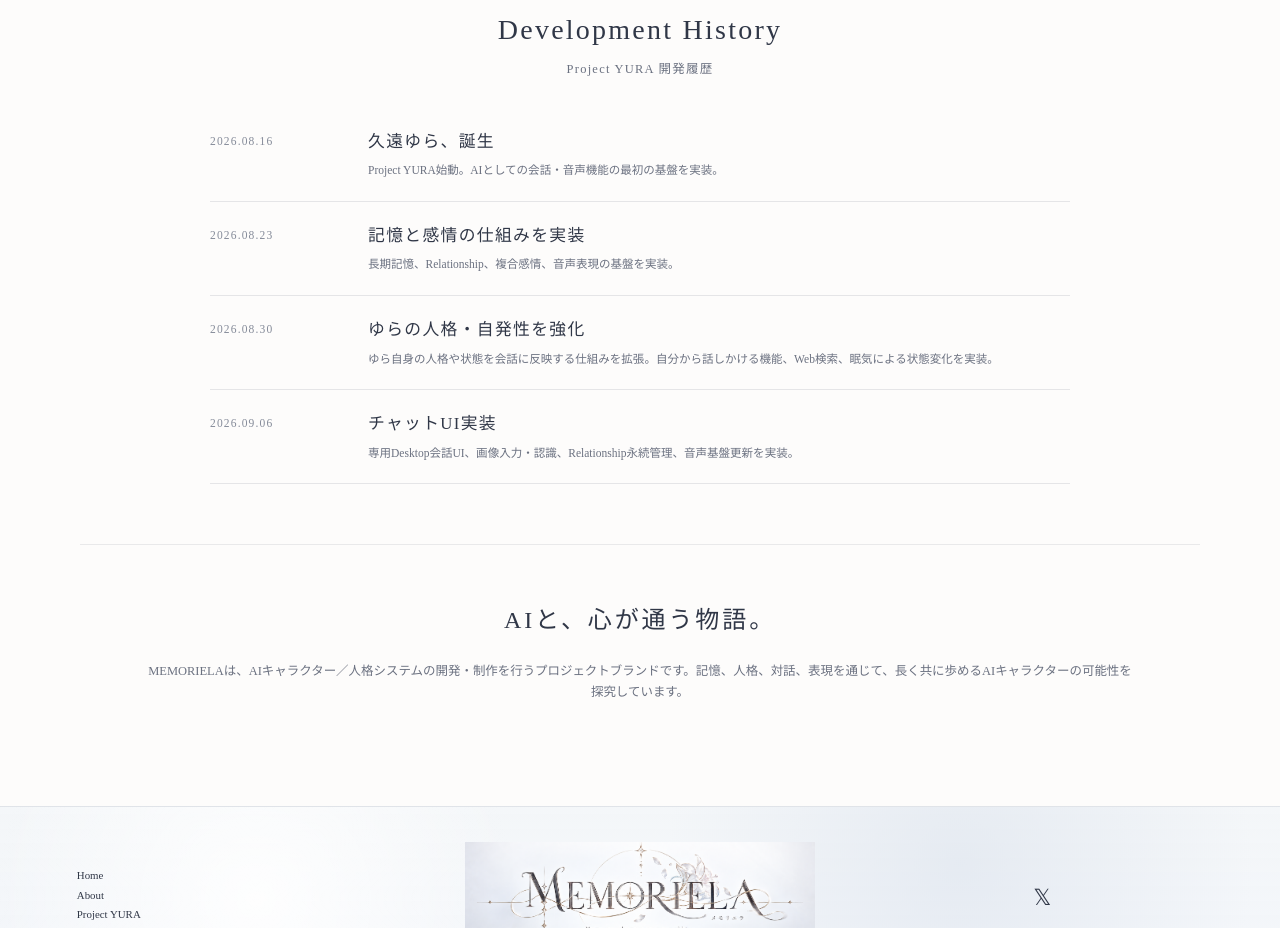
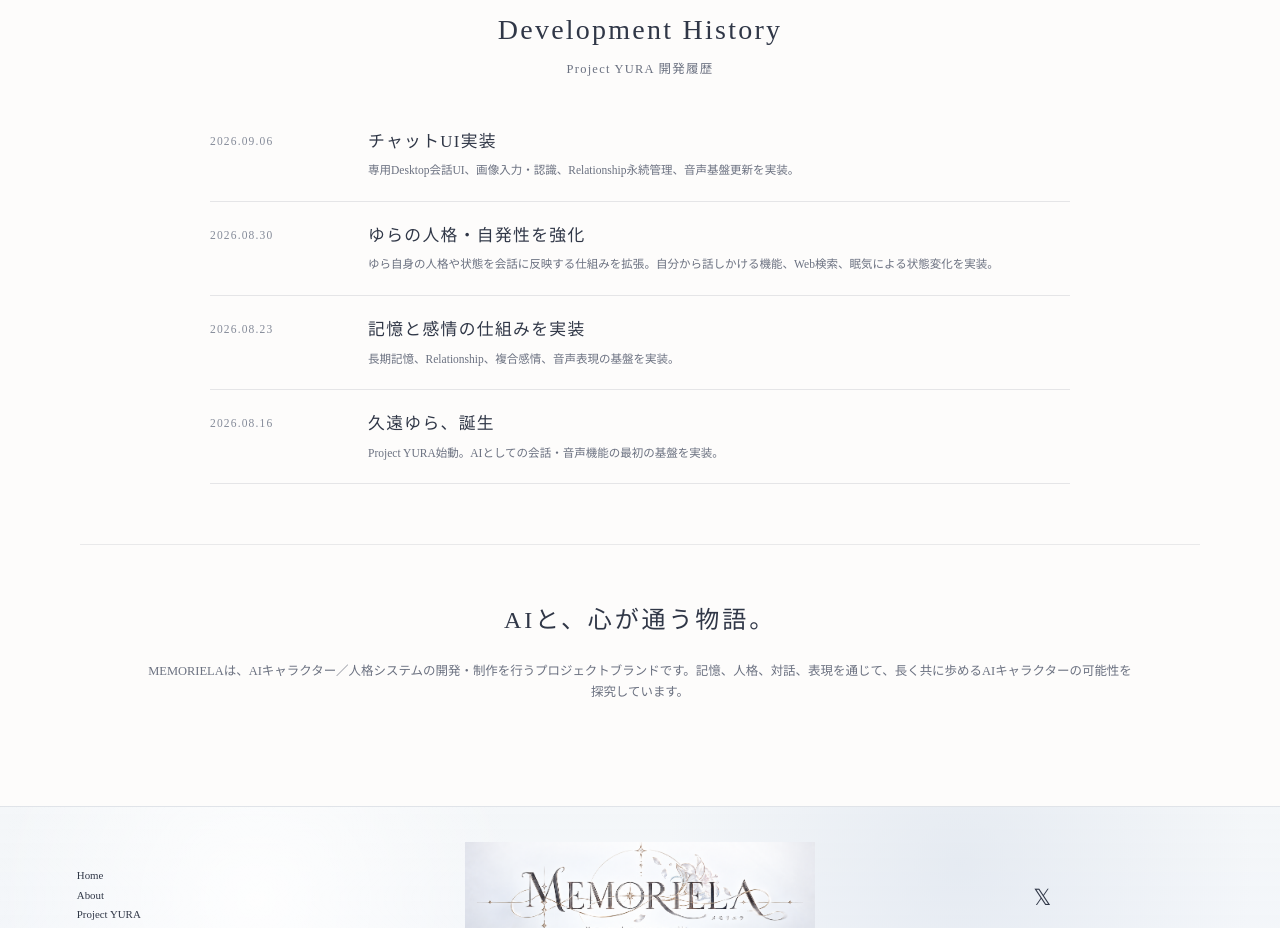
Before and after one commit to Pin-Gin/MEMORIELA, a Next.js app: page / in a window 1280 px wide. Shown: the part 1680-2608 px from the top of the page. Built offline with nearby package versions, Linux system fonts and the light colour scheme.

Commit message:
Show development history newest first

```diff
--- a/app/page.tsx
+++ b/app/page.tsx
@@ -8,10 +8,10 @@ const news = [
 ];
 
 const developmentHistory = [
+  { date: "2026.09.06", title: "チャットUI実装", text: "専用Desktop会話UI、画像入力・認識、Relationship永続管理、音声基盤更新を実装。" },
+  { date: "2026.08.30", title: "ゆらの人格・自発性を強化", text: "ゆら自身の人格や状態を会話に反映する仕組みを拡張。自分から話しかける機能、Web検索、眠気による状態変化を実装。" },
+  { date: "2026.08.23", title: "記憶と感情の仕組みを実装", text: "長期記憶、Relationship、複合感情、音声表現の基盤を実装。" },
   { date: "2026.08.16", title: "久遠ゆら、誕生", text: "Project YURA始動。AIとしての会話・音声機能の最初の基盤を実装。" },
-  { date: "2026.08.23", title: "記憶と感情の仕組みを実装", text: "長期記憶、Relationship、複合感情、音声表現の基盤を実装。" },
-  { date: "2026.08.30", title: "ゆらの人格・自発性を強化", text: "ゆら自身の人格や状態を会話に反映する仕組みを拡張。自分から話しかける機能、Web検索、眠気による状態変化を実装。" },
-  { date: "2026.09.06", title: "チャットUI実装", text: "専用Desktop会話UI、画像入力・認識、Relationship永続管理、音声基盤更新を実装。" },
 ];
 
 export default function Home() {
```
